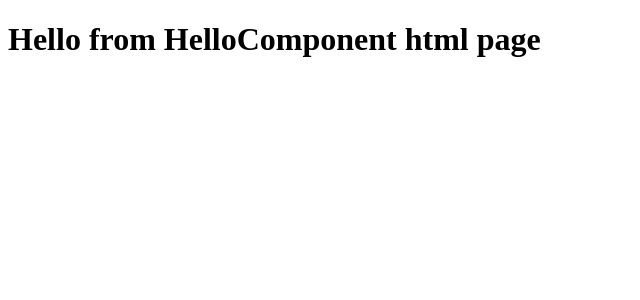
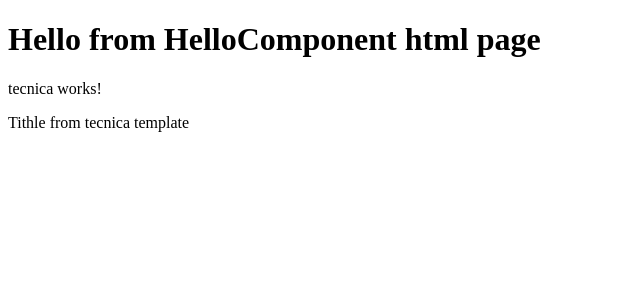
Before and after one commit to Vicente-jpro/project, an Angular app: page / in a window 1280 px wide. Shown: the top 300 px of the page, without its empty margins (0-640 px from the left). Built offline with nearby package versions, Linux system fonts and the light colour scheme.

Commit message:
Component added

```diff
--- a/src/app/app.component.html
+++ b/src/app/app.component.html
@@ -1,2 +1,3 @@
 <hello/>
+<app-tecnica/>
 <router-outlet />
--- a/src/app/app.module.ts
+++ b/src/app/app.module.ts
@@ -4,11 +4,13 @@ import { BrowserModule } from '@angular/platform-browser';
 import { AppRoutingModule } from './app-routing.module';
 import { AppComponent } from './app.component';
 import { HelloComponent } from './hello/hello.component';
+import { TecnicaComponent } from './tecnica/tecnica.component';
 
 @NgModule({
   declarations: [
     AppComponent,
-    HelloComponent
+    HelloComponent,
+    TecnicaComponent
   ],
   imports: [
     BrowserModule,
--- /dev/null
+++ b/src/app/tecnica/tecnica.component.html
@@ -0,0 +1,2 @@
+<p>tecnica works!</p>
+{{title}}
--- /dev/null
+++ b/src/app/tecnica/tecnica.component.ts
@@ -0,0 +1,10 @@
+import { Component } from '@angular/core';
+
+@Component({
+  selector: 'app-tecnica',
+  templateUrl: './tecnica.component.html',
+  styleUrl: './tecnica.component.css'
+})
+export class TecnicaComponent {
+  title = 'Tithle from tecnica template'
+}
```
Also changed, not shown: src/app/tecnica/tecnica.component.css (added).
